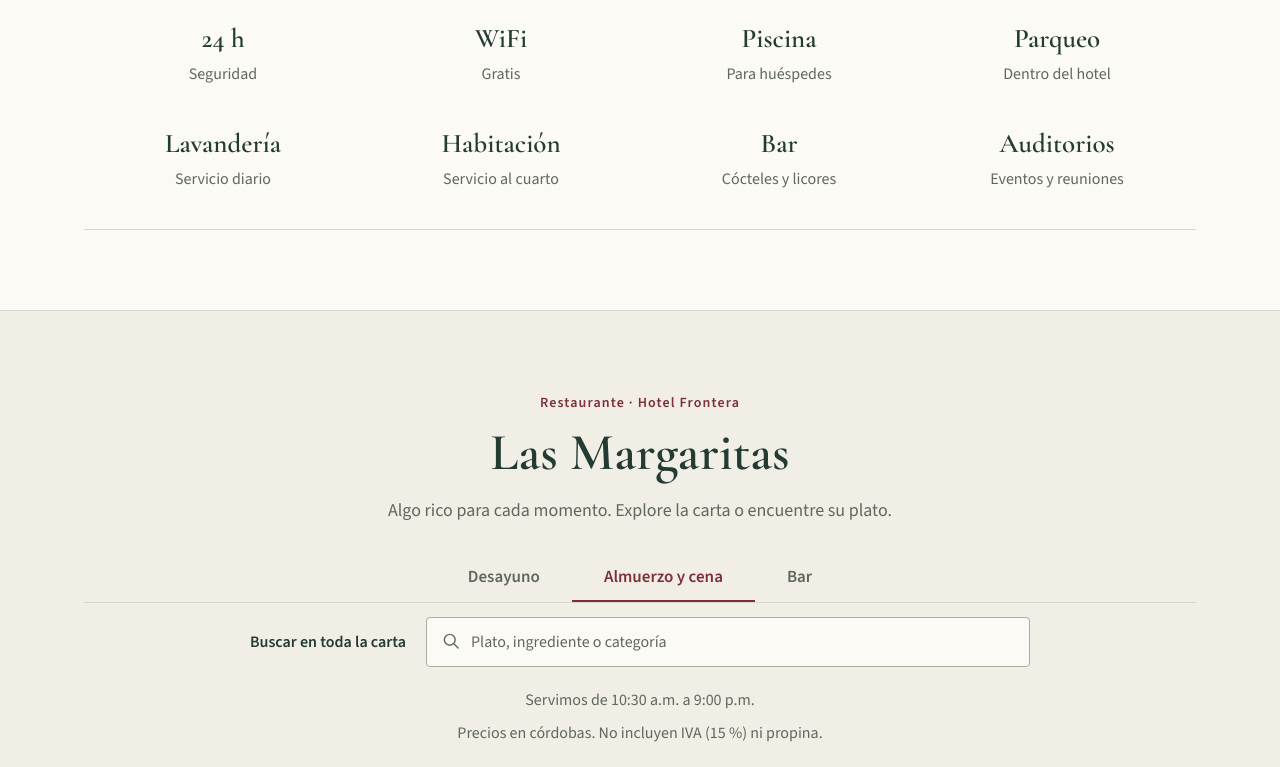
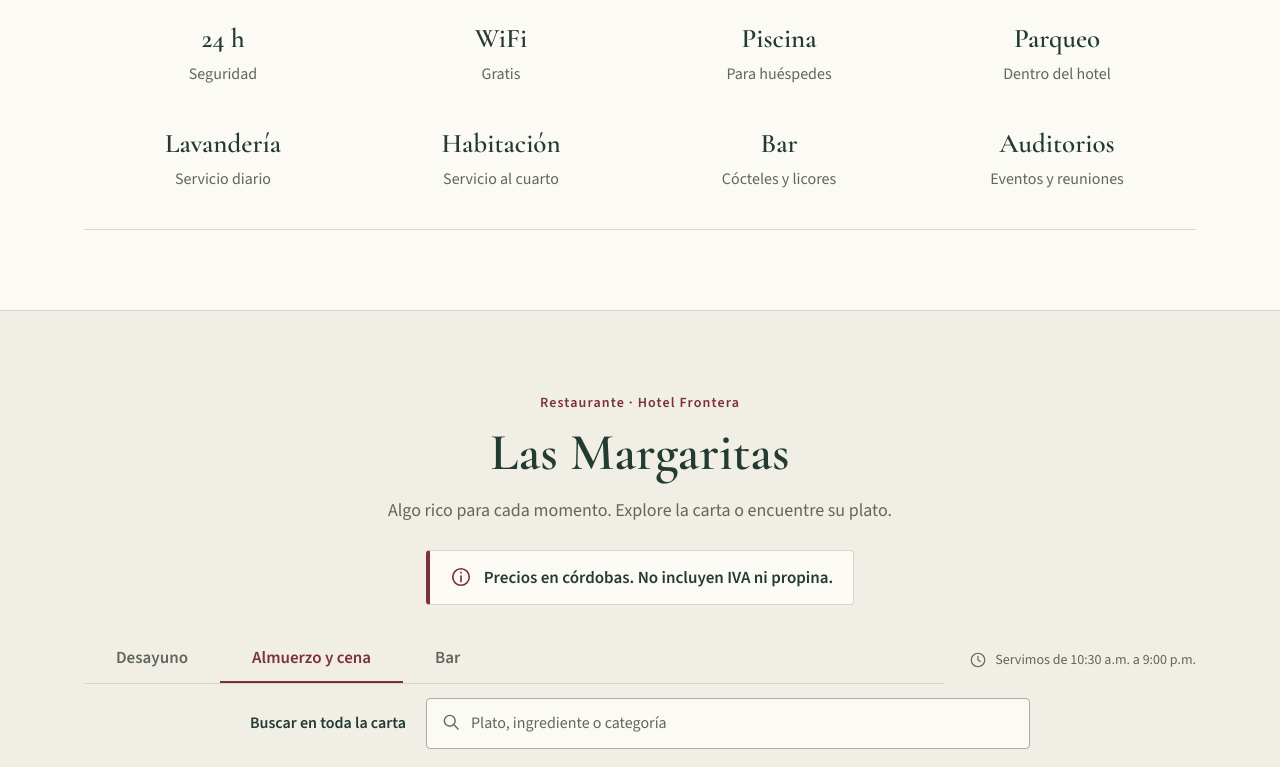
Before and after one commit to Agustin627/hofrosa-web, a plain HTML site: page index.html in a window 1280 px wide. Shown: the part 1989-2756 px from the top of the page. Drawn offline with nearby package versions, Linux system fonts and the light colour scheme.

Commit message:
Actualización del menú y la web (2026-11-24 23:14)

```diff
--- a/app.js
+++ b/app.js
@@ -449,7 +449,6 @@
     if (lineas.length && $('[data-hotel="horarios"]')) $('[data-hotel="horarios"]').innerHTML = lineas.join("");
     $("#nota-precios").textContent = fmt(W.textos.sinIva, {
       moneda: U.C.moneda === "C$" || !U.C.moneda ? W.textos.monedaLocal : U.C.moneda,
-      iva: Math.round((U.C.iva ?? 0.15) * 100) + " %",
     });
     pest.innerHTML = ids.map(id => `<button class="trazo" type="button" role="tab" id="tab-${esc(id)}" data-id="${esc(id)}" aria-selected="false" aria-controls="carta" tabindex="-1">${esc(nombre(id))}</button>`).join("");
     $("#buscador-menu").hidden = false;
@@ -468,7 +467,10 @@
       }
       selector.value = filtros.categoria;
       const palabras = sinAcentos(consulta).split(/\s+/).filter(Boolean);
-      const coincide = p => palabras.every(palabra => indice.get(p.id).includes(palabra))
+      // «Té» debe coincidir con la palabra completa, no con «Frontera».
+      const coincide = p => palabras.every(palabra => palabra.length <= 2
+        ? indice.get(p.id).split(/[^\p{L}\p{N}]+/u).includes(palabra)
+        : indice.get(p.id).includes(palabra))
         && (!filtros.recomendados || esRecomendado(p)) && (!filtros.disponibles || !p.agotado);
       const categorias = base.filter(([cid]) => !filtros.categoria || cid === filtros.categoria)
         .map(([cid, c]) => [cid, { ...c, platos: c.platos.filter(coincide) }]).filter(([, c]) => c.platos.length);
--- a/index.html
+++ b/index.html
@@ -6,11 +6,14 @@
 <meta name="theme-color" content="#233b32">
 <meta name="description" content="Hotel Frontera y Restaurante Las Margaritas en Ocotal, Nicaragua. Explore la carta, conozca el hotel y consulte por su reserva.">
 <title>Hotel Frontera · Restaurante Las Margaritas</title>
-<link rel="icon" type="image/svg+xml" href="favicon.svg?v=frontera">
+<link rel="icon" href="favicon-frontera.ico" sizes="16x16 32x32 48x48">
+<link rel="icon" type="image/png" href="favicon-frontera-32.png" sizes="32x32">
+<link rel="icon" type="image/svg+xml" href="favicon-frontera.svg" sizes="any">
+<link rel="apple-touch-icon" href="apple-touch-icon-frontera.png" sizes="180x180">
 <link rel="preconnect" href="https://fonts.googleapis.com">
 <link rel="preconnect" href="https://fonts.gstatic.com" crossorigin>
 <link href="https://fonts.googleapis.com/css2?family=Cormorant+Garamond:wght@500;600;700&family=Source+Sans+3:wght@400;500;600;700&display=swap" rel="stylesheet">
-<link rel="stylesheet" href="styles.css?v=20261124-menu-interactivo">
+<link rel="stylesheet" href="styles.css?v=20261124-231436">
 </head>
 <body>
 <a class="saltar-contenido" href="#contenido">Saltar al contenido</a>
@@ -67,11 +70,12 @@
       <div class="carrusel" role="region" aria-roledescription="carrusel" aria-label="Fotos del hotel">
         <div class="diapositivas" aria-live="off">
           <figure class="diapositiva activa"><img src="assets/imagenes/el-hotel-6.webp" alt="Piscina del Hotel Frontera al atardecer" width="1142" height="580" fetchpriority="high"></figure>
-          <figure class="diapositiva"><img data-src="assets/imagenes/galeria-2.webp" alt="Fachada del hotel" width="1142" height="580"></figure>
-          <figure class="diapositiva"><img data-src="assets/imagenes/el-hotel-1.webp" alt="Entrada y jardín del hotel" width="1142" height="580"></figure>
-          <figure class="diapositiva"><img data-src="assets/imagenes/el-hotel-2.webp" alt="Pasillo de las habitaciones" width="1142" height="580"></figure>
-          <figure class="diapositiva"><img data-src="assets/imagenes/galeria-3.webp" alt="Salón de eventos" width="1142" height="580"></figure>
-          <figure class="diapositiva"><img data-src="assets/imagenes/el-hotel-3.webp" alt="Bar del hotel" width="1142" height="580"></figure>
+          <figure class="diapositiva"><img data-src="assets/imagenes/carrusel-0afd21ed.jpg" alt="Parqueo y habitaciones del Hotel Frontera entre palmeras" width="1000" height="747"></figure>
+          <figure class="diapositiva"><img data-src="assets/imagenes/carrusel-043334ad.jpg" alt="Terraza y barra junto a la piscina del Hotel Frontera" width="1000" height="685"></figure>
+          <figure class="diapositiva"><img data-src="assets/imagenes/carrusel-0f7cbb1a.jpg" alt="Piscina y patio del hotel con montañas al fondo" width="1000" height="750"></figure>
+          <figure class="diapositiva"><img data-src="assets/imagenes/carrusel-043332f4.jpg" alt="Piscina del Hotel Frontera frente a la terraza" width="1000" height="563"></figure>
+          <figure class="diapositiva"><img data-src="assets/imagenes/carrusel-04333485.jpg" alt="Barra del hotel con sillas de mimbre y revestimiento de piedra" width="1000" height="1500"></figure>
+          <figure class="diapositiva"><img data-src="assets/imagenes/carrusel-0afd21b9.jpg" alt="Pasillo cubierto con plantas y vista a la piscina del hotel" width="1000" height="747"></figure>
         </div>
         <div class="carrusel-controles" hidden>
           <button class="carrusel-pausa" type="button" aria-label="Pausar las fotos"><span aria-hidden="true"></span></button>
@@ -144,8 +148,18 @@
       <p class="identidad-menu">Restaurante · <span class="notranslate" translate="no" data-hotel="nombre">Hotel Frontera</span></p>
       <h2 class="titulo-sec notranslate" translate="no" data-hotel="restaurante">Las Margaritas</h2>
       <p class="sub-sec" id="menu-sub">Algo rico para cada momento. Explore la carta o encuentre su plato.</p>
+      <aside class="aviso-precios" aria-label="Precios e impuestos">
+        <svg viewBox="0 0 24 24" aria-hidden="true"><circle cx="12" cy="12" r="9"/><path d="M12 11v6M12 7v.5"/></svg>
+        <p class="nota-precios" id="nota-precios">Precios en córdobas. No incluyen IVA ni propina.</p>
+      </aside>
       <div class="barra-menu">
-        <div class="pestanas" role="tablist" aria-label="Momentos del día" id="pestanas"></div>
+        <div class="momentos-carta">
+          <div class="pestanas" role="tablist" aria-label="Momentos del día" id="pestanas"></div>
+          <div class="horario-contexto">
+            <svg viewBox="0 0 24 24" aria-hidden="true"><circle cx="12" cy="12" r="9"/><path d="M12 7v5l3 2"/></svg>
+            <p class="horario" id="horario" aria-live="polite"></p>
+          </div>
+        </div>
         <form class="buscar-menu" id="buscador-menu" role="search" hidden>
           <label for="buscar-plato">Buscar en toda la carta</label>
           <div class="campo-busqueda">
@@ -155,8 +169,6 @@
           </div>
         </form>
       </div>
-      <p class="horario" id="horario" aria-live="polite"></p>
-      <p class="nota-precios" id="nota-precios"></p>
       <div class="explorar-carta" id="explorar-carta" hidden>
         <div class="selector-categoria">
           <label for="categoria-menu">Categoría</label>
@@ -219,9 +231,9 @@
   </div>
 </footer>
 
-<script src="web-config.js?v=20261124-menu-interactivo"></script>
-<script src="menu-datos.js?v=20261124-menu-interactivo"></script>
-<script src="idiomas.js?v=20261124-menu-interactivo"></script>
-<script src="app.js?v=20261124-menu-interactivo"></script>
+<script src="web-config.js?v=20261124-231436"></script>
+<script src="menu-datos.js?v=20261124-231436"></script>
+<script src="idiomas.js?v=20261124-231436"></script>
+<script src="app.js?v=20261124-231436"></script>
 </body>
 </html>
--- a/menu-datos.js
+++ b/menu-datos.js
@@ -2,7 +2,7 @@
    La web la usa si no puede leer el menú en vivo del servidor.
    Se puede editar con: python3 editor/editor_menu.py */
 window.MENU_RESPALDO = {
- "version": 8,
+ "version": 10,
  "config": {
   "zonaHoraria": "America/Managua",
   "horario": {
@@ -42,12 +42,14 @@ window.MENU_RESPALDO = {
    "web": "https://www.hotelfronteraocotal.com",
    "webTexto": "hotelfronteraocotal.com",
    "correo": "hotelfronterasa@yahoo.com",
-   "lema": "¡Su límite para descansar!"
+   "lema": "¡Su límite para descansar!",
+   "nombre": "Hotel Frontera",
+   "restaurante": "Las Margaritas"
   },
   "bebidasDesayuno": [
    "jugo-naranja",
-   "te-helado",
-   "cafe"
+   "cafe",
+   "te"
   ]
  },
  "categorias": {
@@ -111,7 +113,7 @@ window.MENU_RESPALDO = {
       "es": "Huevos rancheros"
      },
      "d": {
-      "es": "Dos huevos en salsa ranchera, frijoles molidos y tostadas."
+      "es": "Dos huevos con salsa, frijoles molidos y tostadas."
      }
     },
     {
@@ -318,7 +320,7 @@ window.MENU_RESPALDO = {
      "id": "cafe",
      "p": 30,
      "n": {
-      "es": "Café negro"
+      "es": "Café"
      },
      "d": {
       "es": "Recién hecho."
@@ -392,23 +394,10 @@ window.MENU_RESPALDO = {
      }
     },
     {
-     "id": "te-helado",
-     "p": 55,
-     "n": {
-      "es": "Té helado"
-     },
-     "d": {
-      "es": "Té frío con hielo y limón."
-     }
-    },
-    {
      "id": "jamaica",
      "p": 70,
      "n": {
-      "es": "Rosa de Jamaica"
-     },
-     "d": {
-      "es": "Refresco de flor de Jamaica."
+      "es": "Té rosa de Jamaica"
      }
     },
     {
@@ -482,9 +471,6 @@ window.MENU_RESPALDO = {
      ],
      "n": {
       "es": "Ceviche mixto"
-     },
-     "d": {
-      "es": "Camarón y corvina curados en limón, con cebolla, chiltoma y culantro."
      }
     },
     {
@@ -492,9 +478,6 @@ window.MENU_RESPALDO = {
      "p": 270,
      "n": {
       "es": "Ceviche de camarón"
-     },
-     "d": {
-      "es": "Camarón curado en jugo de limón, fresco y ácido."
      }
     },
     {
@@ -502,9 +485,6 @@ window.MENU_RESPALDO = {
      "p": 270,
      "n": {
       "es": "Ceviche de corvina"
-     },
-     "d": {
-      "es": "Corvina en jugo de limón con cebolla y culantro."
      }
     },
     {
@@ -512,9 +492,6 @@ window.MENU_RESPALDO = {
      "p": 270,
      "n": {
       "es": "Coctel de camarones"
-     },
-     "d": {
-      "es": "Camarones en salsa coctel, bien fríos."
      }
     },
     {
@@ -535,9 +512,6 @@ window.MENU_RESPALDO = {
      ],
      "n": {
       "es": "Tostones con queso"
-     },
-     "d": {
-      "es": "Plátano verde frito y aplastado, con queso frito. Para compartir."
      }
     }
    ]
@@ -560,9 +534,6 @@ window.MENU_RESPALDO = {
      "p": 280,
      "n": {
       "es": "Ensalada chef"
-     },
-     "d": {
-      "es": "Lechuga con jamón, queso, huevo y vegetales frescos."
      }
     },
     {
@@ -570,9 +541,6 @@ window.MENU_RESPALDO = {
      "p": 280,
      "n": {
       "es": "Ensalada de atún"
-     },
-     "d": {
-      "es": "Atún sobre lechuga y vegetales frescos."
      }
     },
     {
@@ -590,9 +558,6 @@ window.MENU_RESPALDO = {
      "p": 280,
      "n": {
       "es": "Ensalada de pollo"
-     },
-     "d": {
-      "es": "Pollo a la plancha sobre lechuga y vegetales frescos."
      }
     }
    ]
@@ -616,9 +581,6 @@ window.MENU_RESPALDO = {
      "n": {
       "es": "Sopa de mariscos"
      },
-     "d": {
-      "es": "Caldo marinero con camarón, pescado y mariscos, servido bien caliente."
-     },
      "sug": [
       "tostones",
       "cer-nac"
@@ -695,9 +657,6 @@ window.MENU_RESPALDO = {
      "p": 260,
      "n": {
       "es": "Sopa de pollo"
-     },
-     "d": {
-      "es": "Como la de casa: caldo de pollo con verduras."
      }
     }
    ]
@@ -721,9 +680,6 @@ window.MENU_RESPALDO = {
      "p": 420,
      "n": {
       "es": "Cordon bleu"
-     },
-     "d": {
-      "es": "Pechuga de pollo rellena de jamón y queso, empanizada y dorada."
      }
     },
     {
@@ -733,7 +689,7 @@ window.MENU_RESPALDO = {
       "es": "Pollo a su gusto"
      },
      "d": {
-      "es": "Pechuga de pollo a la plancha, empanizada o en salsa de hongos."
+      "es": "A la plancha, empanizado o en salsa de hongos."
      },
      "op": [
       {
@@ -782,34 +738,15 @@ window.MENU_RESPALDO = {
      "n": {
       "es": "Lengua en salsa"
      },
-     "d": {
-      "es": "Lengua de res cocida lentamente, en salsa de la casa."
-     },
      "t": [
       "casa"
      ]
-    },
-    {
-     "id": "costilla-cerdo",
-     "p": 440,
-     "t": [
-      "casa"
-     ],
-     "n": {
-      "es": "Costilla de cerdo"
-     },
-     "d": {
-      "es": "Costilla de cerdo ahumada, jugosa y dorada."
-     }
     },
     {
      "id": "brocheta-mixta",
      "p": 440,
      "n": {
       "es": "Brocheta mixta"
-     },
-     "d": {
-      "es": "Carnes y vegetales ensartados, asados a la parrilla."
      }
     },
     {
@@ -817,9 +754,6 @@ window.MENU_RESPALDO = {
      "p": 390,
      "n": {
       "es": "Brocheta de pollo"
-     },
-     "d": {
-      "es": "Trozos de pollo y vegetales a la parrilla."
      }
     },
     {
@@ -827,19 +761,13 @@ window.MENU_RESPALDO = {
      "p": 410,
      "n": {
       "es": "Brocheta de res"
-     },
-     "d": {
-      "es": "Trozos de res y vegetales a la parrilla."
      }
     },
     {
      "id": "cerdo",
      "p": 440,
      "n": {
-      "es": "Cerdo ahumado"
-     },
-     "d": {
-      "es": "Chuleta o costilla de cerdo ahumada, jugosa y dorada."
+      "es": "Chuleta o costilla de cerdo ahumada"
      },
      "op": [
       {
@@ -860,7 +788,7 @@ window.MENU_RESPALDO = {
       "es": "Res a su gusto"
      },
      "d": {
-      "es": "Corte de res a la parrilla: churrasco con chimichurri, en salsa jalapeña, encebollado o a la plancha."
+      "es": "Churrasco, en salsa jalapeña, encebollado o a la plancha."
      },
      "op": [
       {
@@ -924,7 +852,7 @@ window.MENU_RESPALDO = {
      "id": "corvina",
      "p": 450,
      "n": {
-      "es": "Filete de corvina"
+      "es": "Corvina"
      },
      "d": {
       "es": "Empanizada, al ajillo o a la plancha."
@@ -949,10 +877,13 @@ window.MENU_RESPALDO = {
       "es": "Pasta con camarones"
      },
      "d": {
-      "es": "Pasta con camarones salteados."
-     }
-    }
-   ]
+      "es": "No incluye ensalada, arroz ni papas."
+     }
+    }
+   ],
+   "nota": {
+    "es": "Los platos de camarones y corvina incluyen ensalada, arroz y papas. La pasta con camarones no los incluye."
+   }
   },
   "sandwiches": {
    "icono": "hamburguesa",
@@ -986,9 +917,6 @@ window.MENU_RESPALDO = {
      "p": 150,
      "n": {
       "es": "Hamburguesa de res"
-     },
-     "d": {
-      "es": "Carne de res a la plancha en pan suave."
      }
     },
     {
@@ -996,9 +924,6 @@ window.MENU_RESPALDO = {
      "p": 140,
      "n": {
       "es": "Hamburguesa de pollo"
-     },
-     "d": {
-      "es": "Pollo en pan suave."
      }
     },
     {
@@ -1027,9 +952,6 @@ window.MENU_RESPALDO = {
      "p": 110,
      "n": {
       "es": "Emparedado de jamón y queso"
-     },
-     "d": {
-      "es": "El clásico, tostado."
      }
     },
     {
@@ -1042,7 +964,7 @@ window.MENU_RESPALDO = {
       "es": "Paninis de la región"
      },
      "d": {
-      "es": "Pan prensado y tostado. Elija el Norteño, el Hípico o el Segovia."
+      "es": "Elija Norteño, Hípico o Segovia."
      },
      "op": [
       {
@@ -1076,9 +998,6 @@ window.MENU_RESPALDO = {
      "p": 260,
      "n": {
       "es": "Deditos de pollo"
-     },
-     "d": {
-      "es": "Tiras de pollo empanizadas y doradas."
      }
     },
     {
@@ -1086,9 +1005,6 @@ window.MENU_RESPALDO = {
      "p": 270,
      "n": {
       "es": "Deditos de pescado"
-     },
-     "d": {
-      "es": "Tiras de pescado empanizadas."
      }
     },
     {
@@ -1133,9 +1049,6 @@ window.MENU_RESPALDO = {
      "n": {
       "es": "Affogato Frontera"
      },
-     "d": {
-      "es": "Helado de vainilla bañado en café caliente."
-     },
      "sug": [
       "agua"
      ]
@@ -1158,9 +1071,6 @@ window.MENU_RESPALDO = {
      ],
      "n": {
       "es": "Buñuelos en miel"
-     },
-     "d": {
-      "es": "Buñuelos de yuca y queso bañados en miel, receta tradicional nicaragüense."
      }
     },
     {
@@ -1169,9 +1079,6 @@ window.MENU_RESPALDO = {
      "n": {
       "es": "Café bombón"
      },
-     "d": {
-      "es": "Café espresso sobre leche condensada."
-     },
      "sug": [
       "agua"
      ]
@@ -1181,9 +1088,6 @@ window.MENU_RESPALDO = {
      "p": 108,
      "n": {
       "es": "Cikolat Frontera"
-     },
-     "d": {
-      "es": "El postre de chocolate de la casa."
      }
     }
    ],
@@ -1195,7 +1099,7 @@ window.MENU_RESPALDO = {
     "es": "Cócteles"
    },
    "resumen": {
-    "es": "Margarita, sangría y clásicos"
+    "es": "Clásicos, michelada y sangría"
    },
    "sug": [
     "tostones",
@@ -1210,9 +1114,6 @@ window.MENU_RESPALDO = {
      ],
      "n": {
       "es": "Margarita"
-     },
-     "d": {
-      "es": "Tequila, licor de naranja y limón, con borde de sal."
      }
     },
     {
@@ -1220,9 +1121,6 @@ window.MENU_RESPALDO = {
      "p": 256,
      "n": {
       "es": "Caipiroska"
-     },
-     "d": {
-      "es": "Vodka con limón macerado y azúcar."
      }
     },
     {
@@ -1230,9 +1128,6 @@ window.MENU_RESPALDO = {
      "p": 256,
      "n": {
       "es": "Bloody Mary"
-     },
-     "d": {
-      "es": "Vodka, jugo de tomate y especias."
      }
     },
     {
@@ -1240,10 +1135,28 @@ window.MENU_RESPALDO = {
      "p": 256,
      "n": {
       "es": "Laguna azul"
-     },
-     "d": {
-      "es": "Vodka, curazao azul y limonada."
-     }
+     }
+    },
+    {
+     "id": "michelada",
+     "p": 190,
+     "t": [
+      "popular"
+     ],
+     "n": {
+      "es": "Michelada"
+     },
+     "op": [
+      {
+       "es": "Toña"
+      },
+      {
+       "es": "Victoria"
+      },
+      {
+       "es": "Miller"
+      }
+     ]
     },
     {
      "id": "sangria",
@@ -1253,9 +1166,6 @@ window.MENU_RESPALDO = {
      ],
      "n": {
       "es": "Sangría Frontera"
-     },
-     "d": {
-      "es": "Vino tinto con fruta, receta de la casa."
      }
     }
    ],
@@ -1279,9 +1189,6 @@ window.MENU_RESPALDO = {
      "p": 220,
      "n": {
       "es": "Piña colada"
-     },
-     "d": {
-      "es": "Ron, piña y crema de coco."
      }
     },
     {
@@ -1290,9 +1197,6 @@ window.MENU_RESPALDO = {
      "n": {
       "es": "Daiquirí"
      },
-     "d": {
-      "es": "Ron y fruta frappé, de fresa o de mango."
-     },
      "op": [
       {
        "es": "Fresa"
@@ -1321,7 +1225,7 @@ window.MENU_RESPALDO = {
     "es": "Cervezas"
    },
    "resumen": {
-    "es": "Toña, Victoria y micheladas"
+    "es": "Toña, Victoria y cervezas importadas"
    },
    "sug": [
     "tostones",
@@ -1329,30 +1233,6 @@ window.MENU_RESPALDO = {
    ],
    "platos": [
     {
-     "id": "michelada",
-     "p": 190,
-     "t": [
-      "popular"
-     ],
-     "n": {
-      "es": "Michelada"
-     },
-     "d": {
-      "es": "Con Toña, Victoria o Miller, limón y sal en el borde."
-     },
-     "op": [
-      {
-       "es": "Toña"
-      },
-      {
-       "es": "Victoria"
-      },
-      {
-       "es": "Miller"
-      }
-     ]
-    },
-    {
      "id": "cer-imp",
      "p": 120,
      "n": {
@@ -1507,9 +1387,6 @@ window.MENU_RESPALDO = {
      "p": 735,
      "n": {
       "es": "Viña Esmeralda"
-     },
-     "d": {
-      "es": "Vino blanco español, aromático y fresco."
      },
      "sug": [
       "camarones",
@@ -1772,7 +1649,7 @@ window.MENU_RESPALDO = {
       "es": "Platos fuertes"
      },
      "nota": {
-      "es": "Con ensalada, arroz y papas."
+      "es": "Los platos fuertes incluyen ensalada, arroz y papas, excepto la pasta con camarones."
      },
      "cats": [
       "carnes",
--- a/styles.css
+++ b/styles.css
@@ -128,7 +128,11 @@ section { padding: 80px 0; }
 .identidad-menu { text-align: center; color: var(--acento); font-size: 14px; font-weight: 600; letter-spacing: .08em; margin-bottom: 10px; }
 #menu-rest .titulo-sec::before { display: none; }
 .barra-menu { position: sticky; top: var(--alto-cabecera); z-index: 5; background: var(--relleno); padding: 10px 0 14px; }
-.pestanas { display: flex; justify-content: center; gap: 0; border-bottom: 1px solid var(--linea); }
+.momentos-carta { display: flex; align-items: center; justify-content: space-between; flex-wrap: wrap; gap: 8px 24px; }
+.pestanas { display: flex; justify-content: flex-start; flex: 1; min-width: 0; gap: 0; border-bottom: 1px solid var(--linea); }
+.horario-contexto { display: flex; align-items: center; gap: 8px; max-width: 36ch; margin-left: auto; color: var(--suave); }
+.horario-contexto svg { flex: 0 0 18px; width: 18px; height: 18px; fill: none; stroke: currentColor; stroke-width: 1.6; stroke-linecap: round; stroke-linejoin: round; }
+.horario-contexto:has(.horario:empty) { display: none; }
 .pestanas button { font: 600 17px/1.3 "Source Sans 3", Arial, sans-serif; min-height: 48px; padding: 12px 32px; background: transparent; color: var(--suave); border: 0; border-bottom: 2px solid transparent; border-radius: 0; flex: 0 1 auto; min-width: 0; }
 .pestanas button[aria-selected="true"] { border-bottom-color: var(--acento); color: var(--acento); }
 .buscar-menu { display: flex; align-items: center; gap: 20px; margin: 14px auto 0; max-width: 780px; }
@@ -162,8 +166,10 @@ section { padding: 80px 0; }
 .sin-resultados h3 { font-size: 30px; }
 .sin-resultados p { margin: 12px auto 20px; color: var(--suave); max-width: 48ch; }
 @media (hover: hover) { .filtros-menu button:not([aria-pressed="true"]):hover { border-color: var(--tinta); background: #e9eade; } .campo-busqueda button:hover { background: var(--relleno); } }
-.horario { text-align: center; color: var(--suave); margin: 6px 0; min-height: 1.65em; font-size: 16px; }
-.nota-precios { text-align: center; color: var(--suave); font-size: 16px; max-width: 60ch; margin: 0 auto; }
+.horario { text-align: right; margin: 0; font-size: 14px; line-height: 1.5; }
+.aviso-precios { display: flex; align-items: center; justify-content: center; gap: 12px; width: fit-content; max-width: 100%; margin: 24px auto 20px; padding: 14px 20px; background: var(--papel); border: 1px solid var(--linea); border-left: 4px solid var(--acento); border-radius: 4px; }
+.aviso-precios svg { flex: 0 0 22px; width: 22px; height: 22px; fill: none; stroke: var(--acento); stroke-width: 1.8; stroke-linecap: round; }
+.nota-precios { color: var(--tinta); font-size: 17px; font-weight: 600; line-height: 1.5; margin: 0; }
 .sello { font-size: 14px; font-weight: 600; letter-spacing: .07em; text-transform: uppercase; color: var(--acento); }
 .guia-carta { display: flex; justify-content: flex-end; margin: 8px 0; }
 .control-carta { min-height: 44px; padding: 8px 0; border: 0; background: transparent; color: var(--acento); font: 600 16px/1.4 "Source Sans 3", Arial, sans-serif; text-decoration: underline; text-underline-offset: 4px; }
@@ -248,6 +254,10 @@ footer a:hover { text-decoration: underline; }
 .traductor .goog-te-combo { min-height: 36px; max-width: 100%; font-size: 14px; }
 
 @media (max-width: 940px) {
+  .momentos-carta { display: block; }
+  .pestanas { justify-content: center; }
+  .horario-contexto { max-width: 100%; margin: 6px 0 0; }
+  .horario { text-align: left; }
   .menu-btn { display: grid; }
   .barra { min-height: 64px; }
   nav { position: absolute; left: 0; right: 0; top: 100%; margin: 0; background: var(--papel); border-bottom: 1px solid var(--linea); box-shadow: 0 24px 40px -20px rgba(23, 38, 32, .35);
@@ -279,7 +289,8 @@ footer a:hover { text-decoration: underline; }
   section { padding: 56px 0; }
   #menu-rest { padding-top: 32px; }
   #menu-rest .titulo-sec::before { margin-bottom: 14px; }
-  #menu-rest .nota-precios { font-size: 14px; }
+  .aviso-precios { width: 100%; margin: 20px auto 16px; padding: 14px; }
+  #menu-rest .nota-precios { font-size: 16px; }
   #inicio { padding: 32px 0 40px; }
   .portada, .bloque, .pie, .cats { grid-template-columns: minmax(0, 1fr); }
   .portada { gap: 30px; }
--- a/web-config.js
+++ b/web-config.js
@@ -50,7 +50,7 @@ window.WEB = {
     agotado: "Agotado",
     incluyeDesayuno: "Incluye una bebida a elegir: {lista}.",
     incluyeFuerte: "Acompañado de ensalada, arroz y papas.",
-    sinIva: "Precios en {moneda}. No incluyen IVA ({iva}) ni propina.",
+    sinIva: "Precios en {moneda}. No incluyen IVA ni propina.",
     horario: "Servimos de {desde} a {hasta}",
     sinMenu: "No se pudo cargar el menú. Llámenos al {tel}.",
     reservar: "Reservar: {tel}",
```
Also changed, not shown: apple-touch-icon-frontera.png (added), assets/imagenes/carrusel-043332f4.jpg (added), assets/imagenes/carrusel-04333485.jpg (added), assets/imagenes/carrusel-043334ad.jpg (added), assets/imagenes/carrusel-0afd21b9.jpg (added), assets/imagenes/carrusel-0afd21ed.jpg (added), assets/imagenes/carrusel-0f7cbb1a.jpg (added), favicon-frontera-32.png (added), favicon-frontera.ico (added), favicon-frontera.svg (added), 3 other files.
